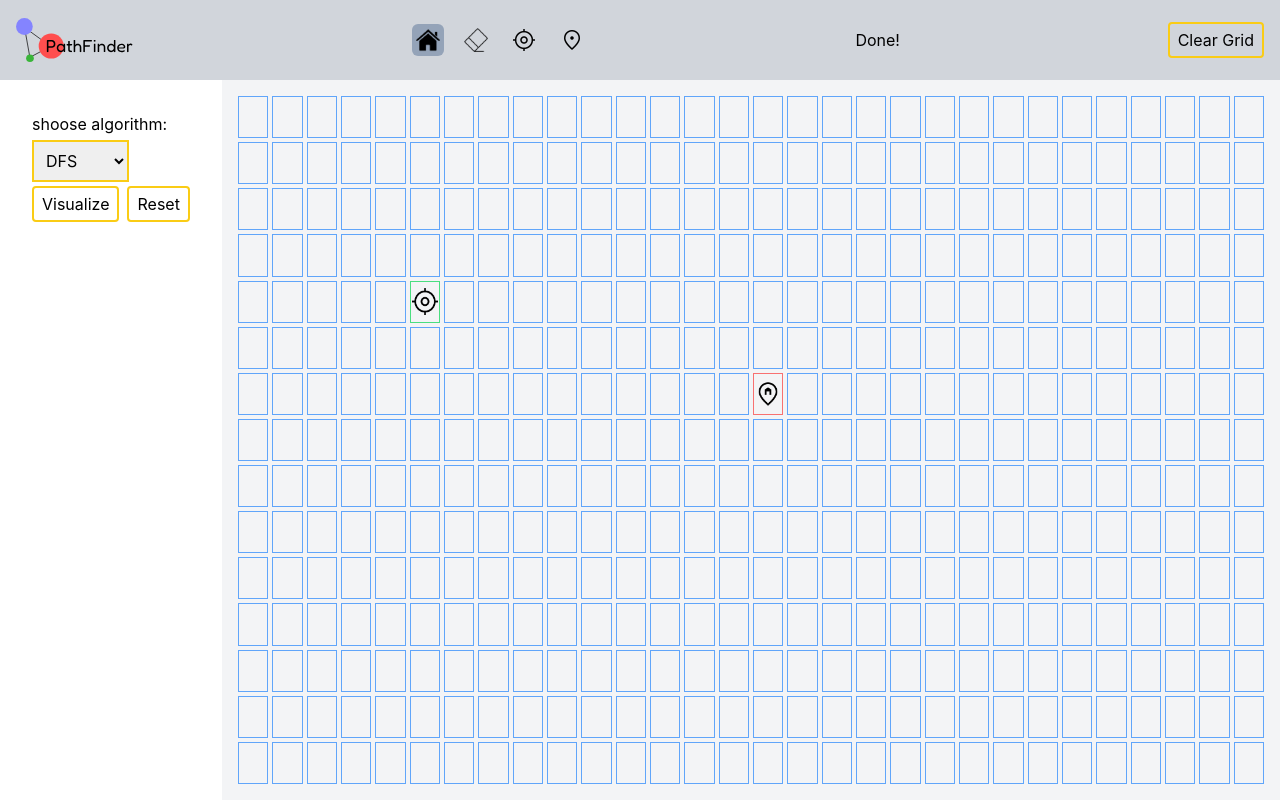
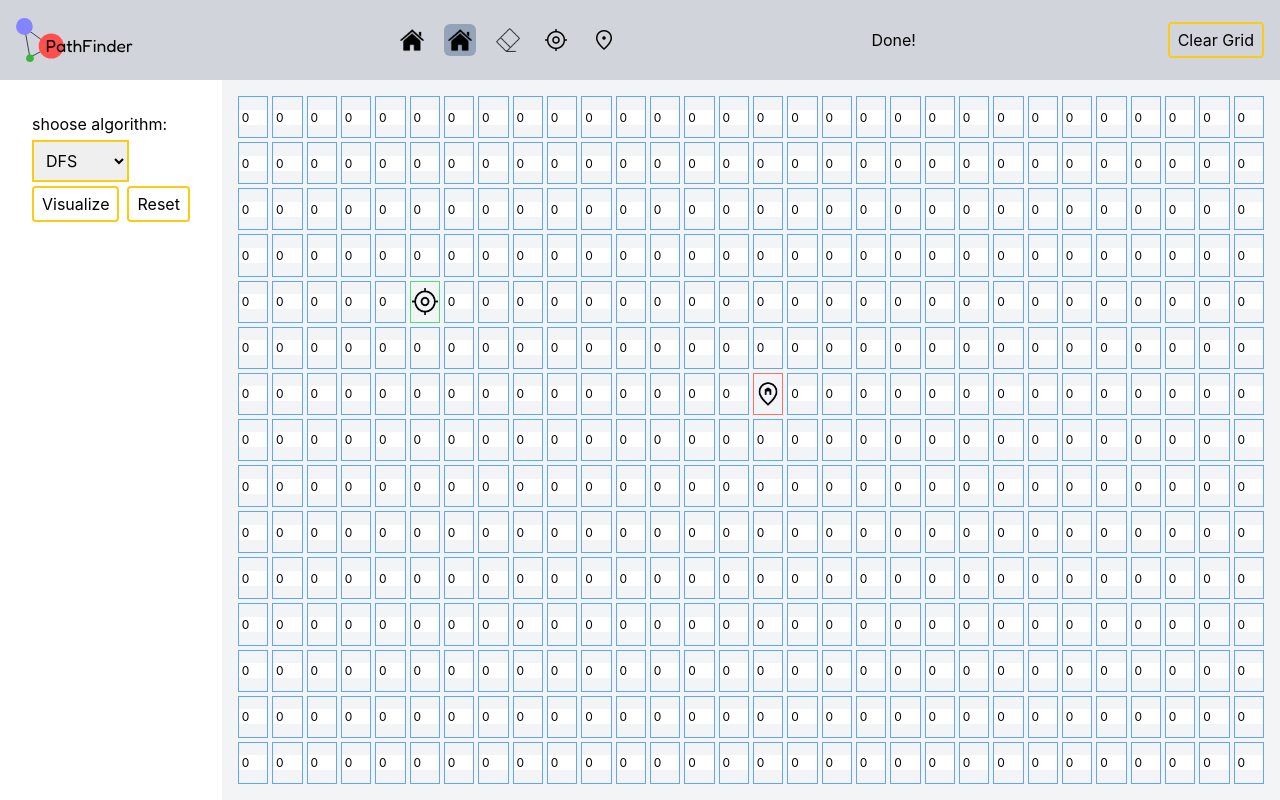
Before and after one commit to MehdiHali/PathFinder, a React (Create React App) app: page / in a window 1280 px wide. Built offline with nearby package versions, Linux system fonts and the light colour scheme.

Commit message:
add TODO to the README.md

```diff
--- /dev/null
+++ b/src/Cell.tsx
@@ -0,0 +1,46 @@
+import HomePin  from './assets/HomePin.png'
+import Home from './assets/home.png'
+import MyLocation  from './assets/MyLocation.png'
+import { Dispatch, SetStateAction, useEffect } from 'react'
+import { Vertex } from './Utils/useGraph'
+import { action } from './Utils/types'
+
+
+let Cell = ({vertex,path, setWeight, start, goal,visited,action, onClick, onMouseUp,onMouseEnter,onMouseDown}: {vertex: Vertex,path: Vertex[], start: Vertex, goal: Vertex,action: action, visited: Vertex[],onClick: ()=>void,setWeight: (vertex: Vertex, weight: number) => void, onMouseUp:()=>void, onMouseEnter: ()=>void, onMouseDown: ()=>void }): JSX.Element=>{
+
+    let isVisited = visited.includes(vertex);
+    useEffect(()=>{
+        // console.log("isVisited", isVisited);
+
+    },[])
+
+    let isPath = path.includes(vertex);
+
+    let isStart: boolean = (vertex.col === start.col && vertex.row === start.row);
+    let isGoal =  (vertex.col === goal.col && vertex.row === goal.row);
+
+    return <>
+        <span
+        onMouseDown={onMouseDown}
+        onMouseEnter={onMouseEnter}
+        onMouseUp={()=>{console.log("Mouse is Up");onMouseUp()}}
+        onClick={()=>{console.log("making",vertex,action); onClick()}}
+        className={" select-none grid content-center object-cover text-xs relative hover:scale-125 hover:border-yellow-400  border border-blue-400 overflow-hidden "+ (vertex.isWall?" border-slate-500":isStart?" border-green-400":isGoal?" border-red-400":isPath?" bg-yellow-400":isVisited?" bg-blue-200":"") } >
+            {/* <p  className=' select-none  '>
+                {vertex.row.toString()+","+vertex.col.toString()}
+            </p>  */}
+            <div className={"w-full h-4 mx-auto grid content-center"}>
+
+                    {
+                    vertex.isWall ? <img className='w-6  mx-auto object-cover' src={Home} />
+                    :isStart ? <img className='  mx-auto object-cover' src={MyLocation} />
+                    :isGoal ? <img className='  mx-auto object-cover' src={HomePin} />
+                    : <input type={"number"} defaultValue={0} className={"text-center w-full  h-full"}  />
+                    }
+            </div>
+        </span>
+    </>
+
+}
+
+export default Cell;
--- a/src/Grid.tsx
+++ b/src/Grid.tsx
@@ -3,52 +3,7 @@ import {useGraph,getVertex,Vertex, setToArray} from './Utils/useGraph'
 import { DFS } from './Utils/DFS';
 import { BFS } from './Utils/BFS';
 import { action, algo } from './Utils/types';
-import Mosque from './assets/Mosque.png'
-import Castle from './assets/Castle.png'
-import Location  from './assets/Location.png'
-import HomePin  from './assets/HomePin.png'
-import Home from './assets/home.png'
-import MyLocation  from './assets/MyLocation.png'
-import MinHeap from './Utils/Heap';
-import Queue from './Utils/Queue';
-
-
-let Cell = ({vertex,path, start, goal,visited,action, onClick, onMouseUp,onMouseEnter,onMouseDown}: {vertex: Vertex,path: Vertex[], start: Vertex, goal: Vertex,action: action, visited: Vertex[],onClick: ()=>void, onMouseUp:()=>void, onMouseEnter: ()=>void, onMouseDown: ()=>void }): JSX.Element=>{
-
-    let isVisited = visited.includes(vertex);
-    useEffect(()=>{
-        // console.log("isVisited", isVisited);
-
-    },[])
-
-    let isPath = path.includes(vertex);
-
-    let isStart: boolean = (vertex.col === start.col && vertex.row === start.row);
-    let isGoal =  (vertex.col === goal.col && vertex.row === goal.row);
-
-    return <>
-        <span
-        onMouseDown={onMouseDown}
-        onMouseEnter={onMouseEnter}
-        onMouseUp={()=>{console.log("Mouse is Up");onMouseUp()}}
-        onClick={()=>{console.log("making",vertex,action); onClick()}}
-        className={" select-none grid content-center object-cover text-xs relative hover:scale-125 hover:border-yellow-400  border border-blue-400 overflow-hidden "+ (vertex.isWall?" border-slate-500":isStart?" border-green-400":isGoal?" border-red-400":isPath?" bg-yellow-400":isVisited?" bg-blue-200":"") } >
-            {/* <p  className=' select-none  '>
-                {vertex.row.toString()+","+vertex.col.toString()}
-            </p>  */}
-            <div className={"w-full h-4 mx-auto grid content-center"}>
-
-                    {
-                    vertex.isWall ? <img className='w-6  mx-auto object-cover' src={Home} />
-                    :isStart ? <img className='  mx-auto object-cover' src={MyLocation} />
-                    :isGoal ? <img className='  mx-auto object-cover' src={HomePin} />
-                    : ""
-                    }
-            </div>
-        </span>
-    </>
-
-}
+import Cell from './Cell';
 
 
 function Grid({className,algo,triggerResetGrid, setResetGrid,visualize, setVisualize,action, clearGrid, setClearGrid}: {className: string, algo: algo, triggerResetGrid: boolean, setResetGrid: Dispatch<SetStateAction<boolean>>,visualize: boolean, action: action, clearGrid: boolean,setVisualize: Dispatch<SetStateAction<boolean>>,setClearGrid: Dispatch<SetStateAction<boolean>>}){
@@ -56,67 +11,24 @@ function Grid({className,algo,triggerResetGrid, setResetGrid,visualize, setVisua
     const COLS = 30;
     const ROWS = 15;
     const SPEED = 1;
-    let {graph, makeWall, makeRoute, makeVisited, makePath,resetGraph, graphLoaded} = useGraph(COLS,ROWS);
+    let {graph, makeWall, makeRoute, makeVisited, setWeight, makePath,resetGraph, graphLoaded} = useGraph(COLS,ROWS);
     let [mouseDown,setMouseDown]= useState(false);
     let [searched, setSearched]: [boolean, Dispatch<SetStateAction<boolean>>] = useState(false);
-    let [stop, setStop]: [boolean, Dispatch<SetStateAction<boolean>>] = useState(true);
     let [path,setPath]: [Vertex[],Dispatch<SetStateAction<Vertex[]>>] = useState([] as Vertex[]);
     let [visited, setVisited]: [Vertex[], Dispatch<SetStateAction<Vertex[]>>] = useState([] as Vertex[])
     let [DFSVisited,setDFSVisited]: [Vertex[],Dispatch<SetStateAction<Vertex[]>>] = useState([] as Vertex[]);
     let [DFSPath,setDFSPath]: [Vertex[],Dispatch<SetStateAction<Vertex[]>>] = useState([] as Vertex[]);
     let [start, setStart]: [Vertex,Dispatch<SetStateAction<Vertex>>] = useState({col:5,row:4} as Vertex);
     let [goal, setGoal]: [Vertex,Dispatch<SetStateAction<Vertex>>] = useState({col:15,row:6} as Vertex);
-    // let [heap, setHeap]: [MinHeap<number>, Dispatch<SetStateAction<MinHeap<number>>>] = useState(new MinHeap());
-    // let [queue, setQueue]: [Queue<number>, Dispatch<SetStateAction<Queue<number>>>] = useState(new Queue());
 
     function handleMouseEnter(v: Vertex){
         if(mouseDown) handleCellClick(v);
     }
 
+    useEffect(()=>{
+        console.log("GRID::: Graph updated", graph);
 
-    // useEffect(()=>{
-    //     let newQueue = new Queue<number>();
-    //     newQueue.push(1);
-    //     newQueue.push(2);
-    //     newQueue.push(3);
-    //     setQueue(newQueue);
-    // },[])
-
-    // useEffect(()=>{
-    //     console.log("GRID::: the new Queue", queue);
-
-    //     if(queue.length > 0){
-    //         let newQueue = new Queue<number>(queue);
-    //         console.log("GRID::: Polling from queue", newQueue.poll());
-    //         console.log("GRID::: new length of queue", newQueue.length);
-
-    //         setQueue(newQueue);
-    //     }
-    // },[queue])
-
-    // useEffect(()=>{
-    //         let interval: any;
-    //     if(graphLoaded && !searchDone)
-    //     {
-
-    //     console.log("VIEW::: INITIAL VISITED",visited);
-
-    //     let {DFSPath,DFSVisited} = DFS(
-    //         graph,
-    //         getVertex(graph,start),
-    //         getVertex(graph,goal),
-    //         );
-    //         console.log("VIEW::: setting THE new path", path);
-
-
-    //         setSearchdone(true);
-
-    //         setDFSVisited(DFSVisited);
-
-    //     }
-
-
-    // },[graph])
+    },[graph])
 
 
     function triggerClearGrid(){
@@ -127,35 +39,7 @@ function Grid({className,algo,triggerResetGrid, setResetGrid,visualize, setVisua
             setClearGrid(false);
     }
 
-    // useEffect(()=>{
-    //     let newHeap = new MinHeap(heap);
-    //     newHeap.insert(1);
-    //     console.log("GRID::: after inserting",newHeap);
-    //     newHeap.insert(2);
-    //     console.log("GRID::: after inserting ",newHeap);
-    //     newHeap.insert(3);
-    //     console.log("GRID::: after inserting",newHeap);
-    //     newHeap.insert(4);
-    //     console.log("GRID::: after inserting",newHeap);
-
-    //     setHeap(newHeap);
-    // },[])
-
-
-    // useEffect(()=>{
-    //     console.log("GRID::: current heap ",heap);
-    //     if(heap.length > 0){
-    //         let newHeap = new MinHeap(heap);
-    //         console.log("GRID::: heap length before removing", newHeap.length);
-
-    //         console.log("GRID::: removed element from the heap is", newHeap.removePeek());
-    //         setHeap(newHeap);
-
-    //     }
-
-    // },[heap])
-
-    /**
+     /**
      * Start's the Search
      */
     useEffect(()=>{
@@ -210,7 +94,6 @@ function Grid({className,algo,triggerResetGrid, setResetGrid,visualize, setVisua
      * the funciton responsible for the reset og the graph is @resetGraph
      */
     function resetGrid(){
-        setStop(true);
         setVisited([]);
         setPath([]);
         setDFSVisited([]);
@@ -297,6 +180,7 @@ function Grid({className,algo,triggerResetGrid, setResetGrid,visualize, setVisua
                 path={path}
                 visited={visited}
                 vertex={v}
+                setWeight={setWeight}
                 onMouseDown={()=>{setMouseDown(true)}}
                 onClick={()=>{handleCellClick(v)}}
                 onMouseUp={()=>{setMouseDown(false)}}
--- a/src/Header.tsx
+++ b/src/Header.tsx
@@ -1,8 +1,6 @@
 import { Children, createContext, Dispatch, ReactNode, SetStateAction, useContext, useEffect, useState } from 'react';
 import Logo from './Components/Logo';
 import { action } from './Utils/types';
-import Mosque from './assets/Mosque.png'
-import Castle from './assets/Castle.png'
 import Eraser from './assets/eraser.png'
 import Home from './assets/home.png'
 import Location from './assets/Location.png'
@@ -51,6 +49,9 @@ const Header = ({className, visualize, setAction, onClearGrid}: {className: stri
         <Logo className={" w-32  object-contain"}/>
 
         <ToolBox<action> onChange={setAction} defaultValue={"WALL"}>
+            <ToolBox.Tool  /*onClick={setAction}*/ selected = {true} value={"SELECT"}>
+                <img src={Home} />
+            </ToolBox.Tool>
             <ToolBox.Tool  /*onClick={setAction}*/ selected = {true} value={"WALL"}>
                 <img src={Home} />
             </ToolBox.Tool>
--- a/src/Utils/types.ts
+++ b/src/Utils/types.ts
@@ -2,6 +2,6 @@ import { access } from "fs";
 
 
 declare type algo = "DFS"|"BFS"|"Dijkstra"|"AStart";
-type action = 'WALL'|'ROUTE'|'START'|'GOAL';
+type action = 'SELECT'|'WALL'|'ROUTE'|'START'|'GOAL';
 
 export {type action,type algo};
--- a/src/Utils/useGraph.ts
+++ b/src/Utils/useGraph.ts
@@ -10,6 +10,7 @@ interface Vertex {
     isWall: boolean
     isVisited: boolean
     isPath: boolean
+    weight: number
 }
 
 interface Graph {
@@ -18,6 +19,7 @@ interface Graph {
     AdjList: Map<Vertex,Array<Vertex>> ;
     verticesSet: Set<Vertex>;
     walls: Vertex[];
+    updateSwitcher: boolean;
 }
 
 /**
@@ -48,6 +50,7 @@ function useGraph(cols?: number,rows?: number){
         walls: [] as Vertex[],
         visited: [] as Vertex[],
         path: [] as Vertex[],
+        updateSwitcher: false
         } as Graph
     );
 
@@ -106,12 +109,13 @@ function useGraph(cols?: number,rows?: number){
               numVertices: numVertices,
               verticesSet: verticesSet,
               walls: walls,
+              updateSwitcher: false
             }
         // fill the vertices set
         for(let row = 0; row<rows; row++)
             for(let col = 0; col<cols; col++)
             {
-                let currVertex: Vertex = {row,col,isWall: false, isVisited: false, isPath: false};
+                let currVertex: Vertex = {row,col,isWall: false, isVisited: false, isPath: false, weight: 0};
                 newAdjList.set(currVertex , []);
                 // addVertex(currVertex)
                 verticesSet.add(currVertex);
@@ -178,6 +182,11 @@ function useGraph(cols?: number,rows?: number){
 
     }
 
+
+    function setWeight(vertex: Vertex, weight: number){
+        getVertex(graph,vertex).weight = weight;
+        setGraph({...graph, updateSwitcher: !graph.updateSwitcher});
+    }
 
     function makeWall(v: Vertex){
             if(v.isWall) return;
@@ -334,7 +343,7 @@ function useGraph(cols?: number,rows?: number){
     },[graph])
 
 
-    return {graph: graph,graphLoaded, createGraphFromDimension, makeWall, makeRoute, makeVisited, makePath, resetGraph};
+    return {graph: graph,graphLoaded, createGraphFromDimension, makeWall, makeRoute, makeVisited, setWeight, makePath, resetGraph};
 }
 
 // ============== Helper Fnuctions =============
```
Also changed, not shown: src/Utils/Dijkstra.ts (added, +9 -0 lines), 1 other file (tests, documents, lock files or other folders).
